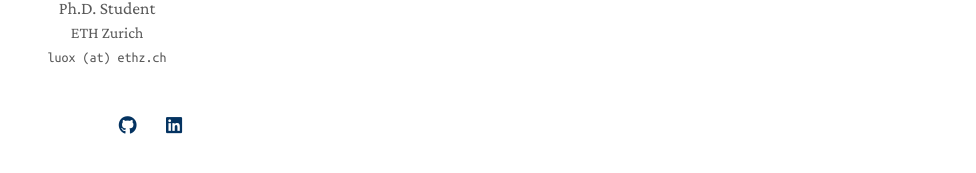
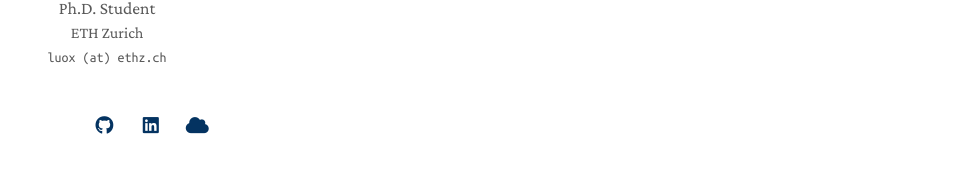
Before and after one commit to xgluo/xgluo.github.io, a Jekyll site: the page built from index.md, in a window 1280 px wide. Shown: the part 294-467 px from the top of the page, without its empty margins (169-1145 px from the left). Built offline with Jekyll 4.4.1, drawn with Linux system fonts in a browser that asks for light colours; a style sheet for code colours, icons or effects is not loaded.

Commit message:
Add bluesky

```diff
--- a/_layouts/homepage.html
+++ b/_layouts/homepage.html
@@ -89,6 +89,13 @@
           <i class="fab fa-x-twitter"></i>
         </a>
         {% endif %}
+
+        {% if site.bluesky %}
+        <a style="margin: 0 5px 0 0" href="{{ site.bluesky }}">
+          <i class="fas fa-cloud"></i>
+        </a>
+        {% endif %}
+
         </div>
         <br>
 
```
